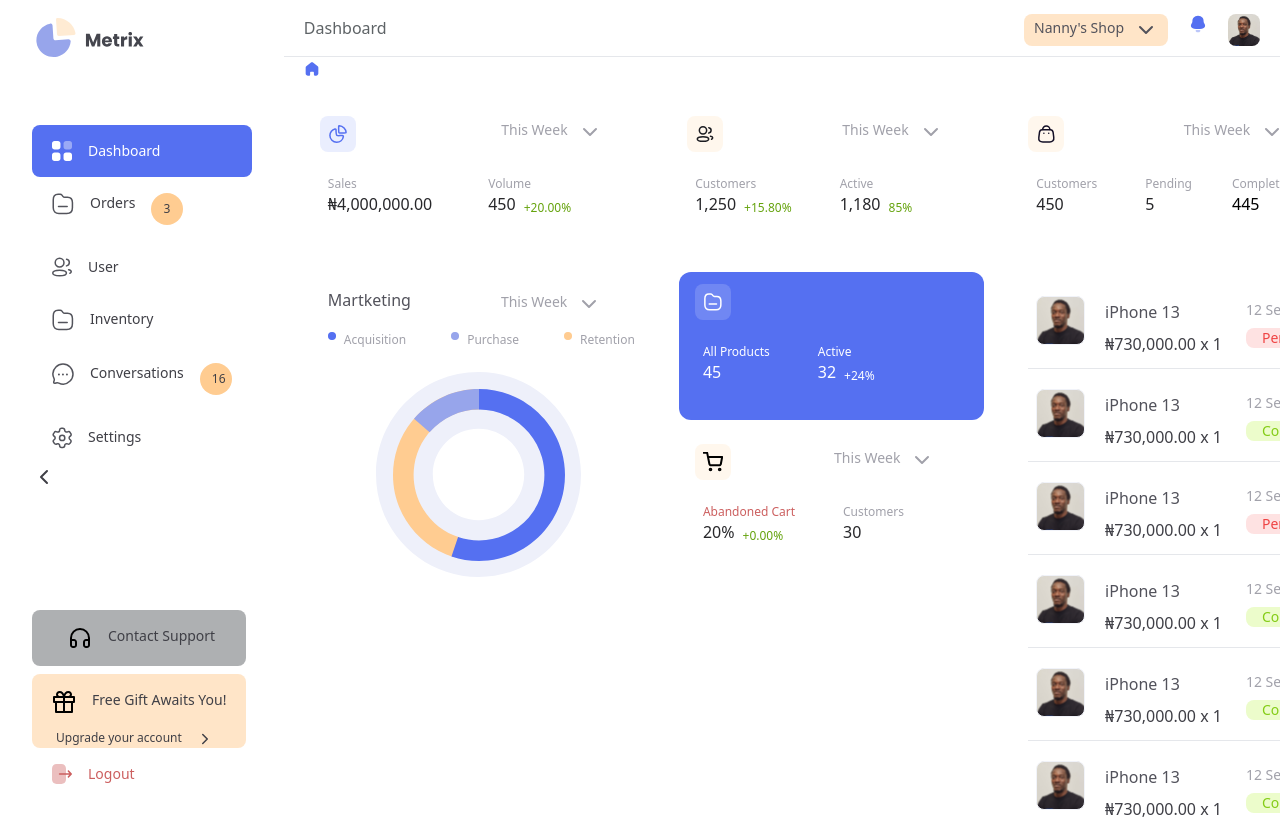
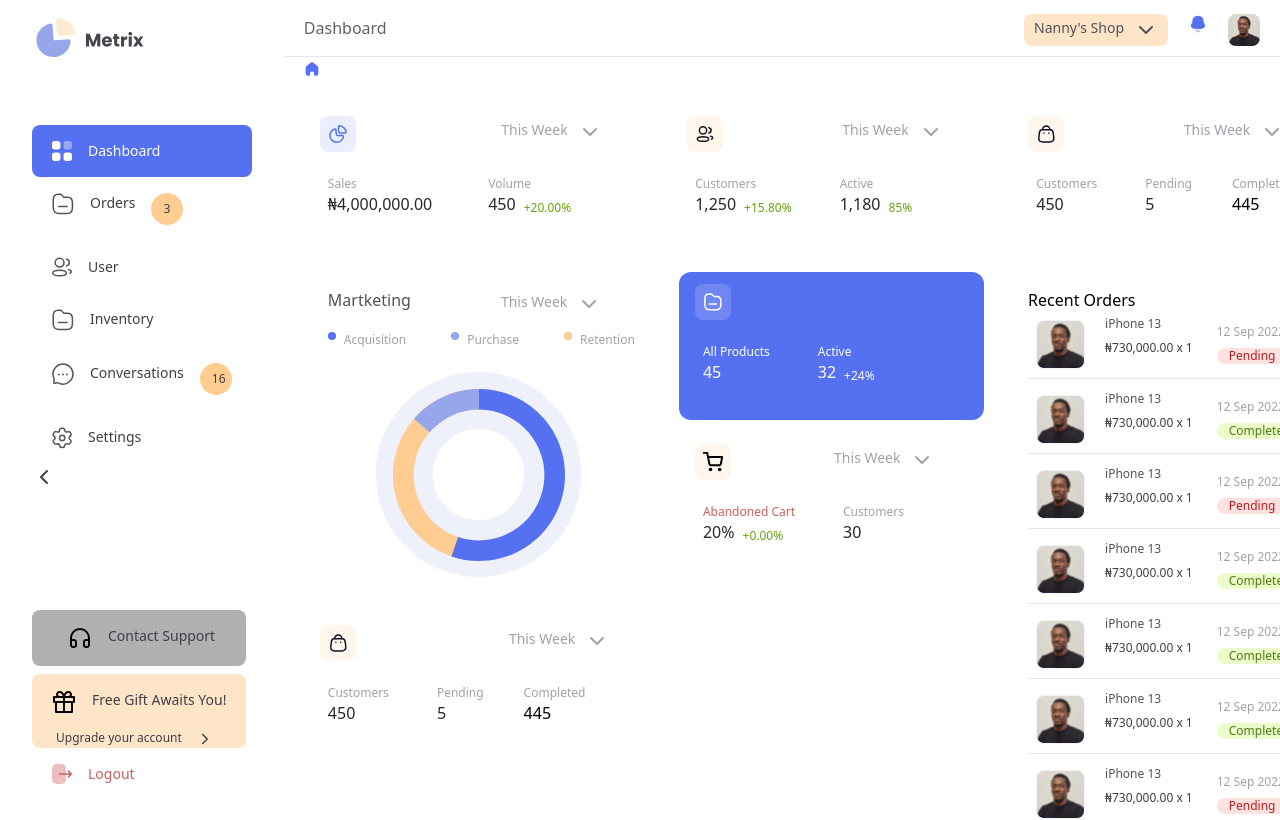
Before and after one commit to unekuogbaje/metrixx, a React (Create React App) app: page / in a window 1280 px wide. Shown: the top 820 px of the page. Built offline with nearby package versions, Linux system fonts and the light colour scheme.

Commit message:
added a placeholder for graph card

```diff
--- a/src/components/card-container/card-container.jsx
+++ b/src/components/card-container/card-container.jsx
@@ -5,7 +5,7 @@ import ThirdCradItem from "../third-card-item/third-card-item";
 
 const CardContainer = () => {
   return (
-    <div>
+    <div className="flex-row">
       <div className="flex pt-10 pb-5 px-5 space-x-5">
         <FirstCardItem
         iconName="graph"
@@ -44,6 +44,7 @@ const CardContainer = () => {
       </div>
 
       <div className="flex pb-1.5 px-5 space-x-5">
+        <div className="space-y-2">
           <SecondCardItem
           topTitle="Martketing"
           iconName="piechart"
@@ -54,6 +55,20 @@ const CardContainer = () => {
           withChart="true"
           withActions="true"
           />
+
+          <FirstCardItem
+          iconName="cardbag"
+          firstCaption="Customers"
+          secondCaption="Pending"
+          thirdCaption="Completed"
+          firstFigures="450"
+          secondFigures="5"
+          thirdFigures="445"
+          withCalendar="true"
+          redCaption="gray"
+          />
+        </div>
+
 
         <div className=" space-y-3">
           <FirstCardItem
--- a/src/components/recent-orders-item/recent-orders-item.jsx
+++ b/src/components/recent-orders-item/recent-orders-item.jsx
@@ -18,25 +18,28 @@ const RecentOrderItems = ({
 }) => {
     const IconComponent = iconComponents[iconName];
     return (
-      <div className="flex border-b border-mainBG">
+      <div className="flex-row">
+        <p>{topTitle}</p>
+        <div className="flex border-b border-mainBG">
         <div className="px-2 py-2">
           <IconComponent/>
         </div>
 
-        <div className="flex-row px-3 py-3 space-y-2">
-          <p className="font-light text-zinc-600 text-md">{item}</p>
-          <p className="font-medium text-zinc-700 text-md">{quantity}</p>
+        <div className="flex-row px-3 py-1 space-y-2">
+          <p className="font-light text-zinc-600 text-xs">{item}</p>
+          <p className="font-medium text-zinc-700 text-xs">{quantity}</p>
         </div>
 
         <div className="flex-row px-3 py-3 space-y-2">
-          <p className="text-zinc-400 text-sm">{date}</p>
-          <button className={`rounded-lg font-light px-4 text-sm ${
+          <p className="text-zinc-400 text-xs">{date}</p>
+          <button className={`rounded-lg font-thin px-3 text-xs ${
             statusBg === "red"
-            ? "bg-red-100 text-red-500"
-            : "bg-lime-100 text-lime-500"
+            ? "bg-red-100 text-red-700"
+            : "bg-lime-100 text-lime-700"
           }`}>{status}</button>
         </div>
       </div>
+    </div>
     )
 }
 
--- a/src/components/third-card-item/third-card-item.jsx
+++ b/src/components/third-card-item/third-card-item.jsx
@@ -3,7 +3,7 @@ import RecentOrderItems from "../recent-orders-item/recent-orders-item";
 
 const ThirdCradItem = () => {
     return (
-        <div className="py-4 px-6 rounded-xl bg-white space-y-3">
+        <div className="py-4 px-6 rounded-xl bg-white space-y-2">
           <RecentOrderItems
           topTitle="Recent Orders"
           iconName="blackphone"
@@ -15,7 +15,6 @@ const ThirdCradItem = () => {
           />
 
           <RecentOrderItems
-          topTitle="Recent Orders"
           iconName="blackphone"
           item="iPhone 13"
           quantity="₦730,000.00 x 1"
@@ -24,7 +23,6 @@ const ThirdCradItem = () => {
           />
 
           <RecentOrderItems
-          topTitle="Recent Orders"
           iconName="blackphone"
           item="iPhone 13"
           quantity="₦730,000.00 x 1"
@@ -34,7 +32,6 @@ const ThirdCradItem = () => {
           />
 
           <RecentOrderItems
-          topTitle="Recent Orders"
           iconName="blackphone"
           item="iPhone 13"
           quantity="₦730,000.00 x 1"
@@ -43,7 +40,6 @@ const ThirdCradItem = () => {
           />
 
           <RecentOrderItems
-          topTitle="Recent Orders"
           iconName="blackphone"
           item="iPhone 13"
           quantity="₦730,000.00 x 1"
@@ -52,7 +48,6 @@ const ThirdCradItem = () => {
           />
 
           <RecentOrderItems
-          topTitle="Recent Orders"
           iconName="blackphone"
           item="iPhone 13"
           quantity="₦730,000.00 x 1"
@@ -61,7 +56,6 @@ const ThirdCradItem = () => {
           />
 
           <RecentOrderItems
-          topTitle="Recent Orders"
           iconName="blackphone"
           item="iPhone 13"
           quantity="₦730,000.00 x 1"
@@ -71,7 +65,6 @@ const ThirdCradItem = () => {
           />
 
           <RecentOrderItems
-          topTitle="Recent Orders"
           iconName="blackphone"
           item="iPhone 13"
           quantity="₦730,000.00 x 1"
@@ -81,7 +74,6 @@ const ThirdCradItem = () => {
           />
 
           <RecentOrderItems
-          topTitle="Recent Orders"
           iconName="blackphone"
           item="iPhone 13"
           quantity="₦730,000.00 x 1"
```
Lines whose indentation alone changed are shown as unchanged.
